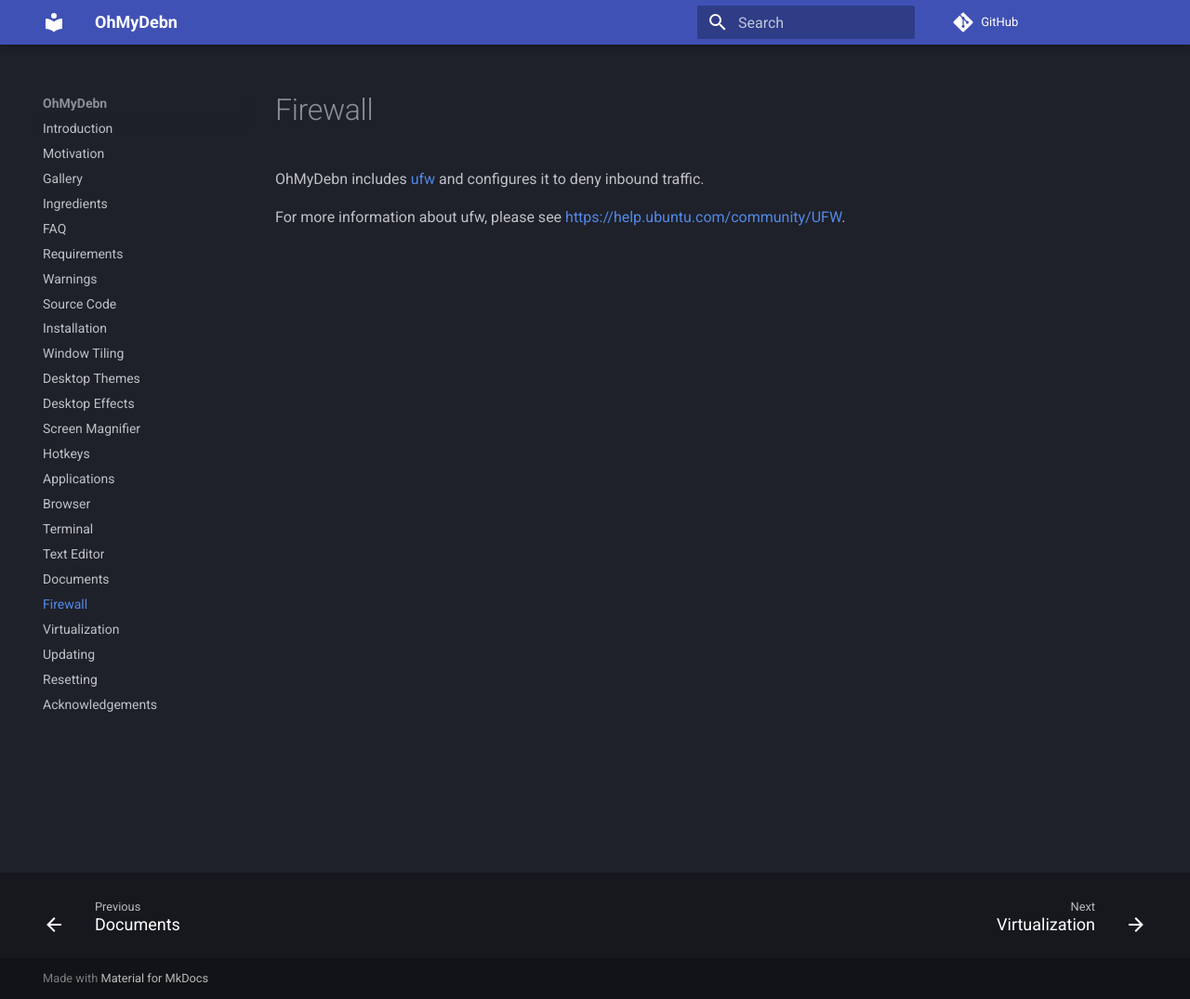
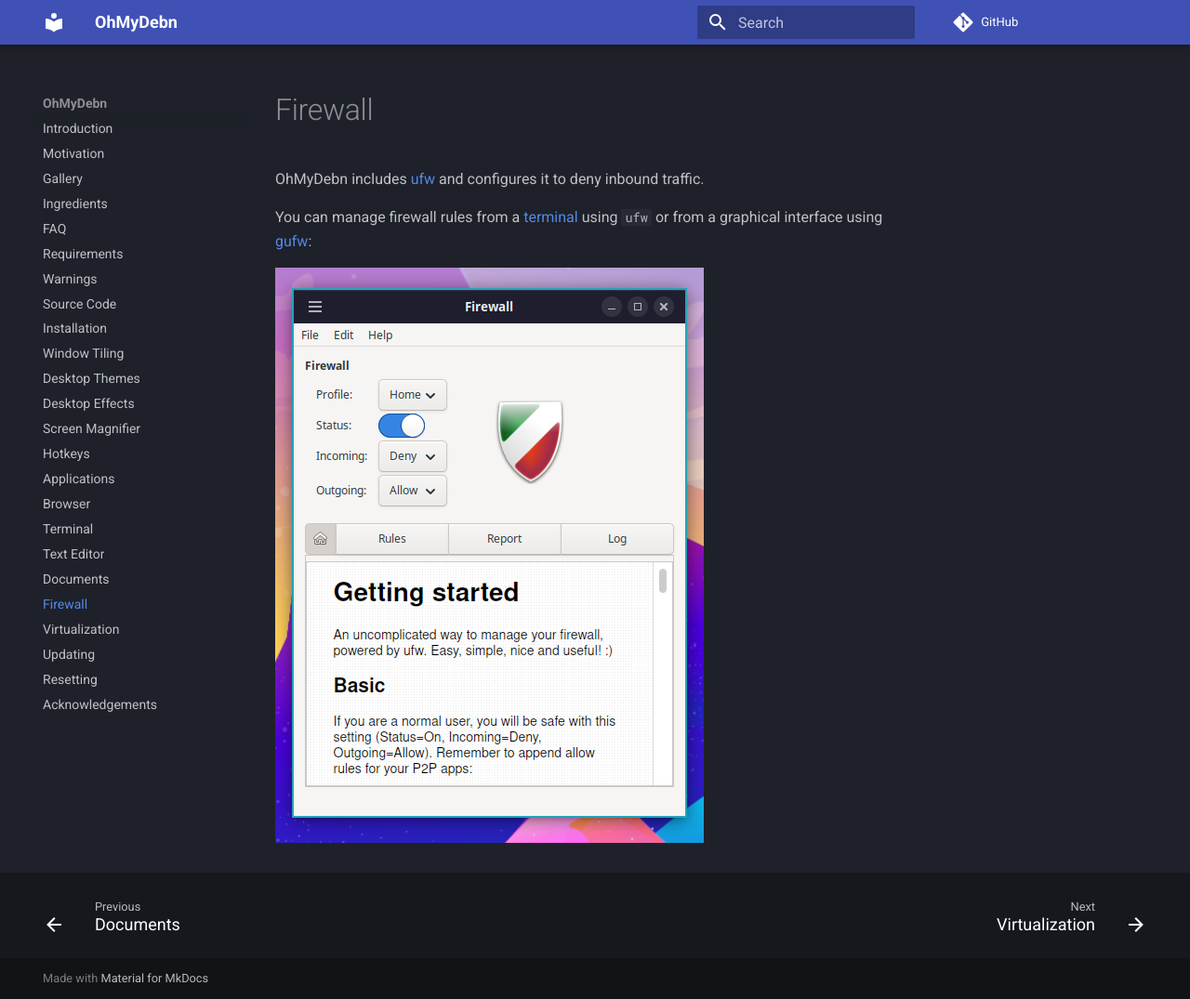
Before and after one commit to dougburks/ohmydebn-docs, an MkDocs documentation site: the page built from docs/firewall.md, in a window 1280 px wide and 1075 px high. Shown: the whole window at 93% size. Built offline with MkDocs 1.6.1 and Material for MkDocs 9.7.7, drawn with Linux system fonts in a browser that asks for light colours; comment, search, counter and statistics services are not loaded.

Commit message:
update firewall

```diff
--- a/docs/firewall.md
+++ b/docs/firewall.md
@@ -1,3 +1,5 @@
 OhMyDebn includes [ufw](https://help.ubuntu.com/community/UFW) and configures it to deny inbound traffic.
 
-For more information about ufw, please see [https://help.ubuntu.com/community/UFW](https://help.ubuntu.com/community/UFW).
+You can manage firewall rules from a [terminal](terminal.md) using `ufw` or from a graphical interface using [gufw](https://help.ubuntu.com/community/Gufw):
+
+![gufw](https://raw.githubusercontent.com/dougburks/ohmydebn-docs/refs/heads/main/images/ohmydebn-gufw.png)
```
Also changed, not shown: images/ohmydebn-gufw.png (added).
